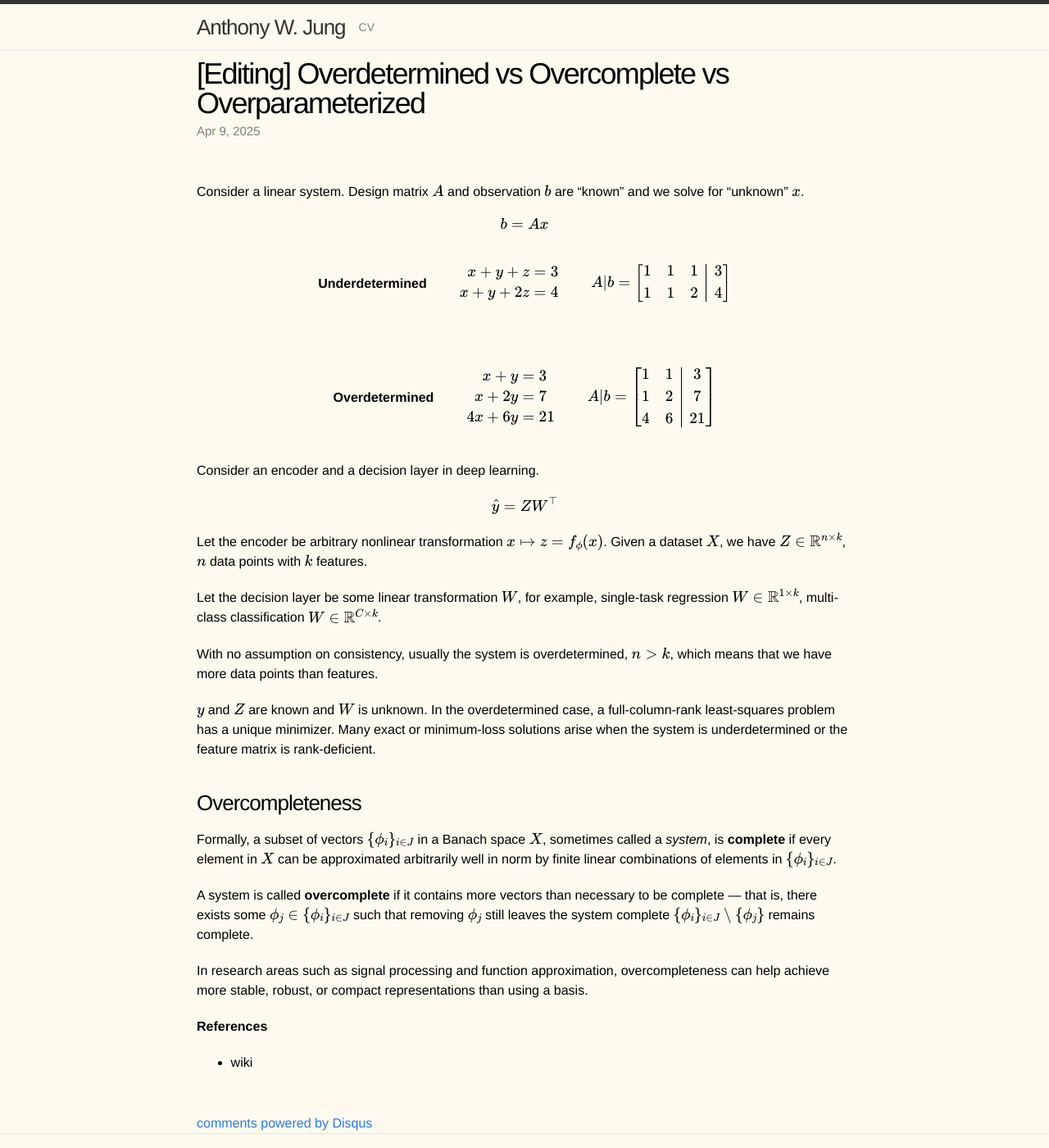
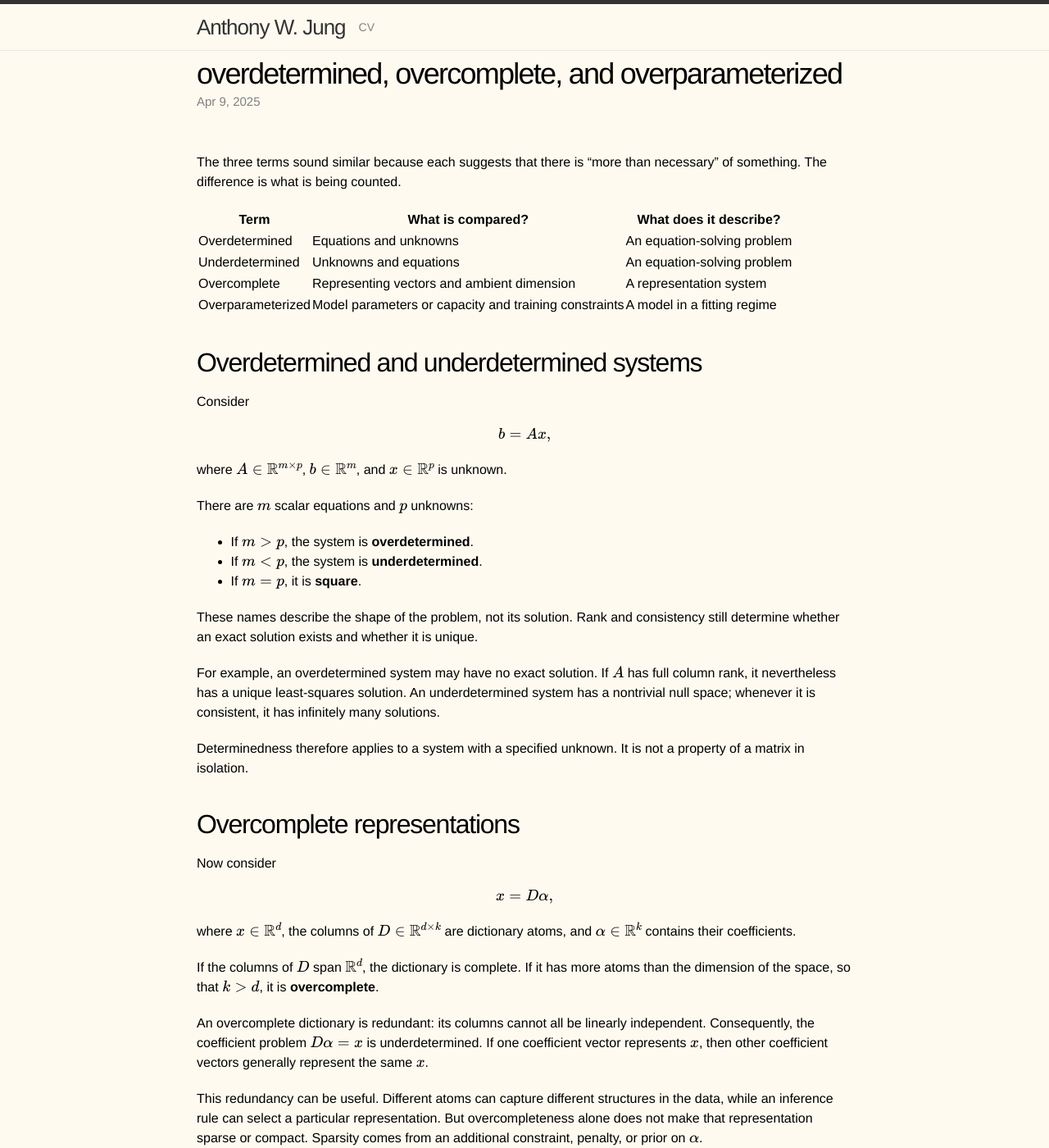
Before and after one commit to anthony0727/anthony0727.github.io, a Jekyll site: the page built from _posts/2024-04-10-overparameterization.md, in a window 1280 px wide and 1400 px high. Shown: the whole window at 82% size. Built offline with Jekyll 4.4.1, drawn with Linux system fonts in a browser that asks for light colours; comment, search, counter and statistics services are not loaded; some of the changed text lies outside the part shown.

Commit message:
Rewrite overparameterization article

```diff
--- a/_posts/2024-04-10-overparameterization.md
+++ b/_posts/2024-04-10-overparameterization.md
@@ -1,93 +1,118 @@
 ---
 layout: post
 comments: true
-title: "[Editing] Overdetermined vs Overcomplete vs Overparameterized"
-excerpt: ""
+title: "overdetermined, overcomplete, and overparameterized"
+excerpt: "The three terms all describe redundancy, but they compare different objects."
 date: 2025-04-09 18:00:00
 mathjax: true
 ---
 
-Consider a linear system. Design matrix $A$ and observation $b$ are "known" and we solve for "unknown" $x$.
+The three terms sound similar because each suggests that there is "more than necessary" of something. The difference is what is being counted.
+
+| Term | What is compared? | What does it describe? |
+| --- | --- | --- |
+| Overdetermined | Equations and unknowns | An equation-solving problem |
+| Underdetermined | Unknowns and equations | An equation-solving problem |
+| Overcomplete | Representing vectors and ambient dimension | A representation system |
+| Overparameterized | Model parameters or capacity and training constraints | A model in a fitting regime |
+
+## Overdetermined and underdetermined systems
+
+Consider
 
 $$
-b=Ax
+b=Ax,
 $$
 
-<div style="display: flex; flex-direction: column; gap: 40px; align-items: center;">
+where $A\in\mathbb{R}^{m\times p}$, $b\in\mathbb{R}^{m}$, and $x\in\mathbb{R}^{p}$ is unknown.
 
-  <!-- Underdetermined -->
-  <div style="display: flex; gap: 40px; align-items: center;">
-  <p><strong>Underdetermined</strong></p>
-    <div style="text-align: left;">
+There are $m$ scalar equations and $p$ unknowns:
 
-      $$
-      \begin{aligned}
-      x + y + z &= 3 \\
-      x + y + 2z &= 4
-      \end{aligned}
-      $$
-    </div>
-    <div>
-      $$
-      A|b = \left[\begin{array}{ccc|c}
-      1 & 1 & 1 & 3 \\
-      1 & 1 & 2 & 4
-      \end{array}\right]
-      $$
-    </div>
-  </div>
+- If $m>p$, the system is **overdetermined**.
+- If $m<p$, the system is **underdetermined**.
+- If $m=p$, it is **square**.
 
-  <!-- Overdetermined -->
-  <div style="display: flex; gap: 40px; align-items: center;">
-  <p><strong>Overdetermined</strong></p>
-    <div style="text-align: left;">
-      $$
-      \begin{aligned}
-      x + y &= 3 \\
-      x + 2y &= 7 \\
-      4x + 6y &= 21
-      \end{aligned}
-      $$
-    </div>
-    <div>
-      $$
-      A|b = \left[\begin{array}{cc|c}
-      1 & 1 & 3 \\
-      1 & 2 & 7 \\
-      4 & 6 & 21
-      \end{array}\right]
-      $$
-    </div>
-  </div>
+These names describe the shape of the problem, not its solution. Rank and consistency still determine whether an exact solution exists and whether it is unique.
 
-</div>
+For example, an overdetermined system may have no exact solution. If $A$ has full column rank, it nevertheless has a unique least-squares solution. An underdetermined system has a nontrivial null space; whenever it is consistent, it has infinitely many solutions.
 
+Determinedness therefore applies to a system with a specified unknown. It is not a property of a matrix in isolation.
 
-Consider an encoder and a decision layer in deep learning.
+## Overcomplete representations
+
+Now consider
 
 $$
-\hat{y}=ZW^\top
+x=D\alpha,
 $$
 
-Let the encoder be arbitrary nonlinear transformation $x \mapsto z = f_{\phi}(x)$. Given a dataset $X$, we have $Z \in \mathbb{R}^{n \times k}$, $n$ data points with $k$ features.
+where $x\in\mathbb{R}^{d}$, the columns of $D\in\mathbb{R}^{d\times k}$ are dictionary atoms, and $\alpha\in\mathbb{R}^{k}$ contains their coefficients.
 
-Let the decision layer be some linear transformation $W$, for example, single-task regression $W \in \mathbb{R}^{1 \times k}$, multi-class classification $W \in \mathbb{R}^{C \times k}$.
+If the columns of $D$ span $\mathbb{R}^{d}$, the dictionary is complete. If it has more atoms than the dimension of the space, so that $k>d$, it is **overcomplete**.
 
-With no assumption on consistency, usually the system is overdetermined, $n>k$, which means that we have more data points than features.
+An overcomplete dictionary is redundant: its columns cannot all be linearly independent. Consequently, the coefficient problem $D\alpha=x$ is underdetermined. If one coefficient vector represents $x$, then other coefficient vectors generally represent the same $x$.
 
-$y$ and $Z$ are known and $W$ is unknown. In the overdetermined case, a
-full-column-rank least-squares problem has a unique minimizer. Many exact or
-minimum-loss solutions arise when the system is underdetermined or the feature
-matrix is rank-deficient.
+This redundancy can be useful. Different atoms can capture different structures in the data, while an inference rule can select a particular representation. But overcompleteness alone does not make that representation sparse or compact. Sparsity comes from an additional constraint, penalty, or prior on $\alpha$.
 
-### Overcompleteness
+Overcompleteness describes the representation system. It does not describe how many trainable parameters were used to construct it.
 
-Formally, a subset of vectors $\\{\phi_{i}\\}\_{i \in J}$ in a Banach space $X$, sometimes called a *system*, is **complete** if every element in $X$ can be approximated arbitrarily well in norm by finite linear combinations of elements in $\\{\phi_{i}\\}\_{i \in J}$.
+## Overparameterized models
 
-A system is called **overcomplete** if it contains more vectors than necessary to be complete — that is, there exists some $\phi_{j} \in \\{\phi_{i}\\}\_{i \in J}$ such that removing $\phi_{j}$ still leaves the system complete $\\{\phi_{i}\\}\_{i \in J} \setminus \\{\phi_j\\}$ remains complete.
+Consider a model
 
-In research areas such as signal processing and function approximation, overcompleteness can help achieve more stable, robust, or compact representations than using a basis.
+$$
+f_{\theta}(x), \qquad \theta\in\mathbb{R}^{P}.
+$$
+
+A model is called **overparameterized** when its parameterization has more degrees of freedom than are needed to satisfy the training constraints. In this regime, many parameter settings may fit the training data equally well.
+
+The comparison $P>n$, where $n$ is the number of training examples, is a useful intuition but not a complete definition. One example can impose several scalar constraints; parameters can be redundant because of model symmetries; and the architecture determines which functions the model can express. In practice, whether the model can interpolate the training data is often more informative than the raw parameter count.
+
+Overparameterization is also different from **overfitting**. The former describes a model and its fitting problem. The latter describes a gap between training performance and performance on unseen data. An overparameterized model may overfit, but the terms are not synonyms.
+
+## Where the terms overlap
+
+In linear regression,
+
+$$
+y=Xw,
+$$
+
+with $X\in\mathbb{R}^{n\times p}$, the same inequality can bring the three ideas together. Suppose $p>n$ and $X$ has full row rank.
+
+- Solving for $w$ is **underdetermined** because there are more unknown coefficients than equations.
+- The $p$ columns of $X$ form an **overcomplete** spanning set for the $n$-dimensional sample space.
+- The linear model is **overparameterized** relative to the $n$ scalar training constraints.
+
+These statements coincide in this particular setup, but they name different aspects of it: the first refers to the equation, the second to the spanning set, and the third to the model.
+
+## The encoder example
+
+The distinction matters when an encoder is followed by a linear head:
+
+$$
+Z=f_{\phi}(X), \qquad \hat{Y}=ZW^{\top},
+$$
+
+where $Z\in\mathbb{R}^{n\times k}$ contains $k$ features for $n$ data points.
+
+If the encoder is frozen, $Z$ is known and only $W$ is fitted. Under a squared loss, each output dimension reduces to a linear system:
+
+- If $n>k$ and $Z$ has full column rank, fitting the head is overdetermined and has a unique least-squares solution.
+- If $k>n$ and $Z$ has full row rank, fitting the head is underdetermined and has many interpolating solutions.
+
+This analysis applies only to the linear head. It does not establish whether the entire network is overparameterized, because freezing $Z$ removes the encoder parameters $\phi$ from the fitting problem. During end-to-end training, both $\phi$ and $W$ are unknown.
+
+That is the central distinction:
+
+- **Overdetermined** and **underdetermined** refer to equations after the unknowns have been chosen.
+- **Overcomplete** refers to a redundant set of representing elements.
+- **Overparameterized** refers to the capacity of a model relative to the problem used to fit it.
+
+They can describe the same setup from different angles, but they are not interchangeable.
+
+---
 
 **References**
 
-* wiki
+- [What is the relationship between orthogonal, correlation and independence?](https://jaejunyoo.blogspot.com/2018/08/what-is-relationship-between-orthogonal.html)
```
